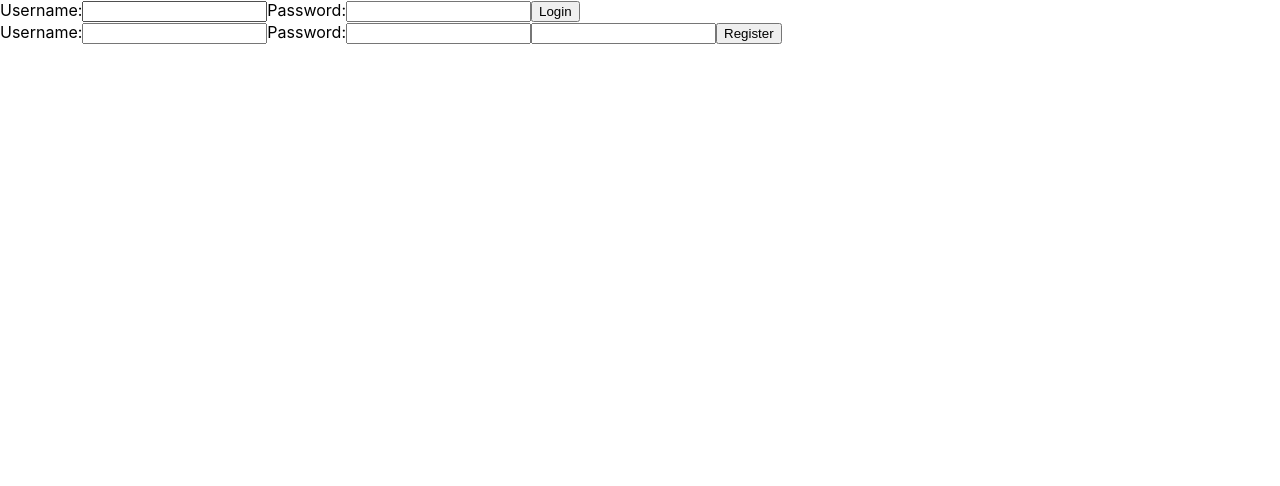
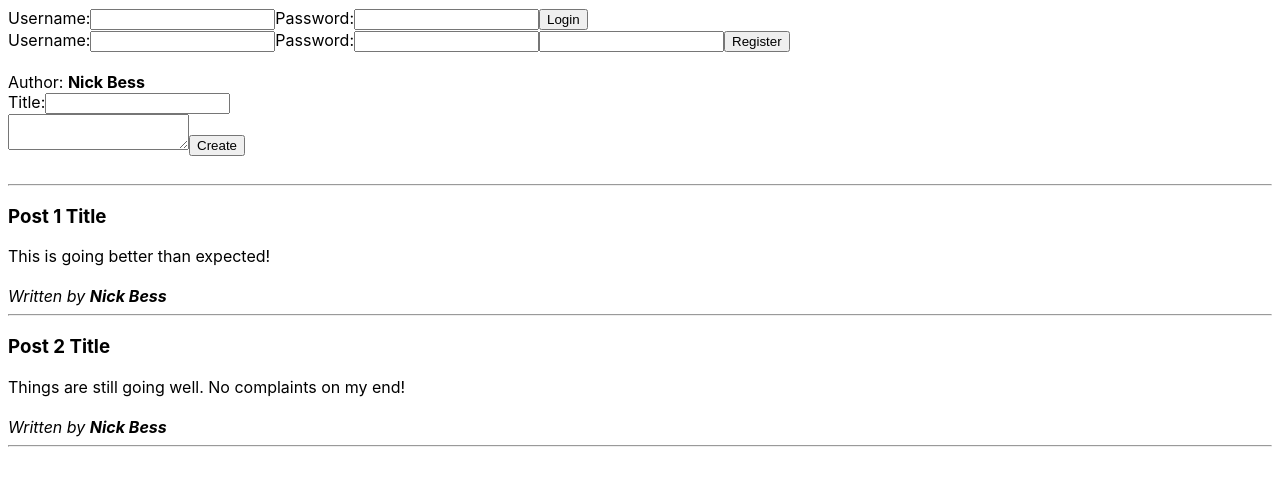
Before and after one commit to NBESS/my-blog, a React (Create React App) app: page / in a window 1280 px wide. Shown: the top 486 px of the page. Built offline with nearby package versions, Linux system fonts and the light colour scheme.

Commit message:
Add Post, PostList, and Create Post; Refactor App

```diff
--- a/src/App.js
+++ b/src/App.js
@@ -1,8 +1,34 @@
 import './App.css';
+
+import { PostList } from './post/PostList';
+import { CreatePost } from './post/CreatePost';
 import { UserBar } from './user/UserBar';
 
+const user = 'Nick Bess';
+const posts = [
+  {
+    title: 'Post 1 Title',
+    content: 'This is going better than expected!',
+    author: 'Nick Bess',
+  },
+  {
+    title: 'Post 2 Title',
+    content: 'Things are still going well. No complaints on my end!',
+    author: 'Nick Bess',
+  },
+];
+
 function App() {
-  return <UserBar />;
+  return (
+    <div style={{ padding: 8 }}>
+      <UserBar />
+      <br />
+      <CreatePost user={user} />
+      <br />
+      <hr />
+      <PostList posts={posts} />
+    </div>
+  );
 }
 
 export default App;
--- /dev/null
+++ b/src/post/CreatePost.js
@@ -0,0 +1,17 @@
+import React from 'react';
+
+export function CreatePost({ user }) {
+  return (
+    <form onSubmit={(e) => e.preventDefault()}>
+      <div>
+        Author: <b>{user}</b>
+      </div>
+      <div>
+        <label htmlFor='create-title'>Title:</label>
+        <input type='text' name='create-title' id='create-title' />
+      </div>
+      <textarea />
+      <input type='submit' value='Create' />
+    </form>
+  );
+}
--- /dev/null
+++ b/src/post/Post.js
@@ -0,0 +1,14 @@
+import React from 'react';
+
+export function Post({ title, content, author }) {
+  return (
+    <div>
+      <h3>{title}</h3>
+      <div>{content}</div>
+      <br />
+      <i>
+        Written by <b>{author}</b>
+      </i>
+    </div>
+  );
+}
--- /dev/null
+++ b/src/post/PostList.js
@@ -0,0 +1,16 @@
+import React from 'react';
+
+import { Post } from './Post';
+
+export function PostList({ posts = [] }) {
+  return (
+    <div>
+      {posts.map((p, i) => (
+        <React.Fragment key={'post-' + i}>
+          <Post {...p} />
+          <hr />
+        </React.Fragment>
+      ))}
+    </div>
+  );
+}
```
